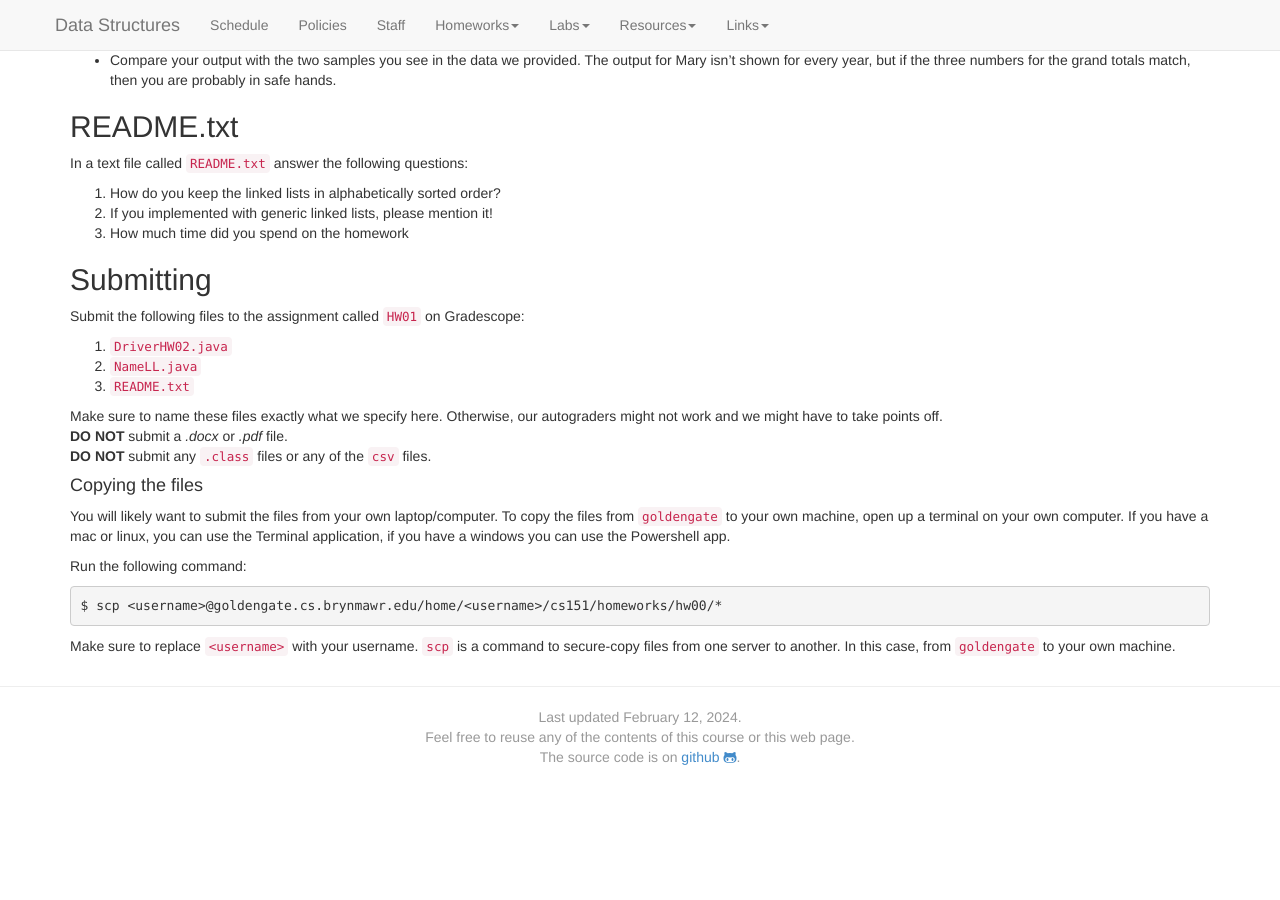
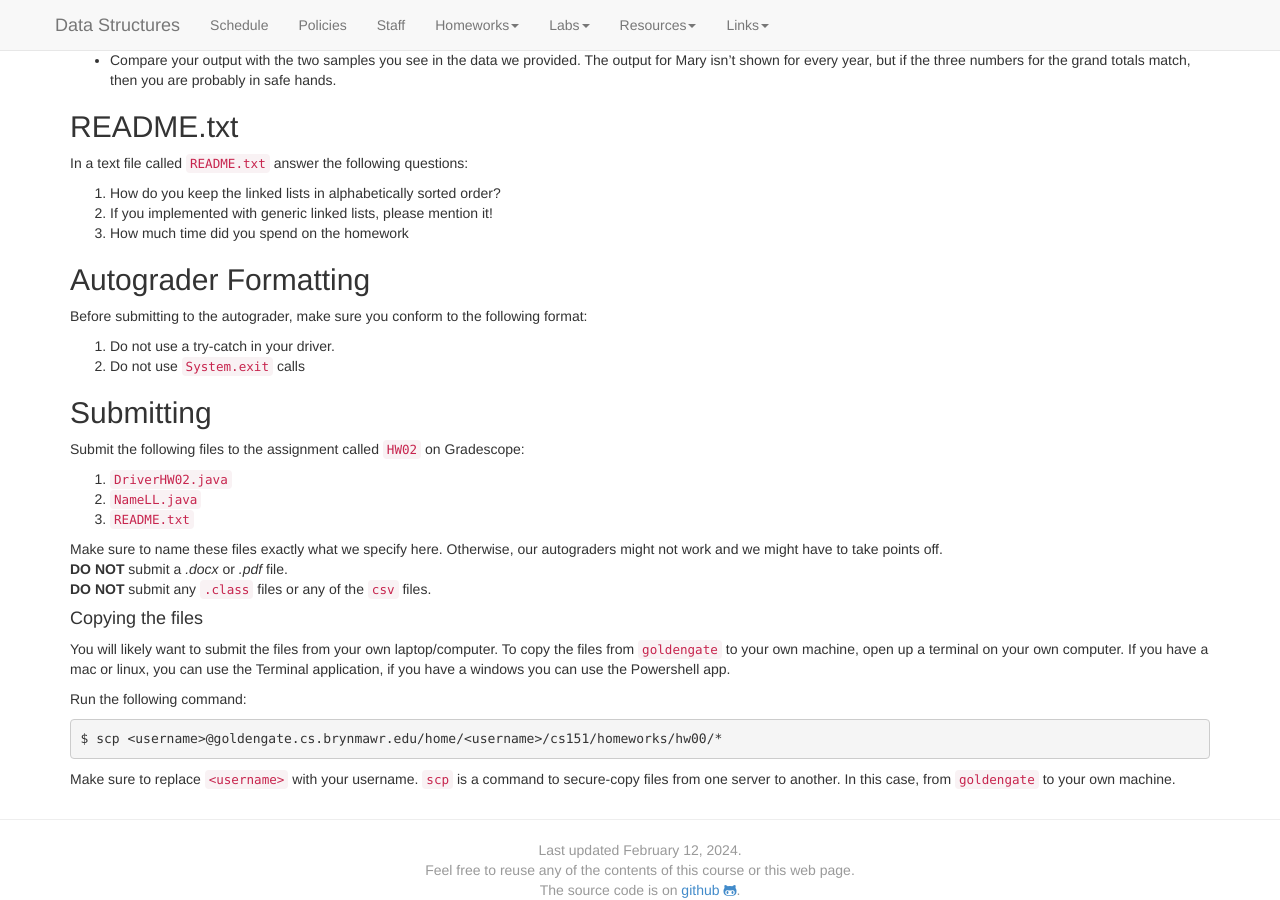
Before and after one commit to kalte0/BMC-CS-151.github.io, a Jekyll site: the page built from hws/HW02.md, in a window 1280 px wide and 900 px high, scrolled down 5079 px. Built offline with Jekyll 4.4.1, drawn with Linux system fonts in a browser that asks for light colours; nearby versions of some CDN libraries; before the commit the page ends 5846 px from its top, so only the background shows below that.

Commit message:
autograder format

```diff
--- a/hws/HW02.md
+++ b/hws/HW02.md
@@ -405,9 +405,15 @@ In a text file called `README.txt` answer the following questions:
 2. If you implemented with generic linked lists, please mention it!
 3. How much time did you spend on the homework
 
+## Autograder Formatting
+Before submitting to the autograder, make sure you conform to the following format:
+1. Do not use a try-catch in your driver.
+2. Do not use `System.exit` calls
+
+
 ## Submitting
 
-Submit the following files to the assignment called `HW01` on Gradescope:
+Submit the following files to the assignment called `HW02` on Gradescope:
 
 1. `DriverHW02.java`
 2. `NameLL.java`
```
